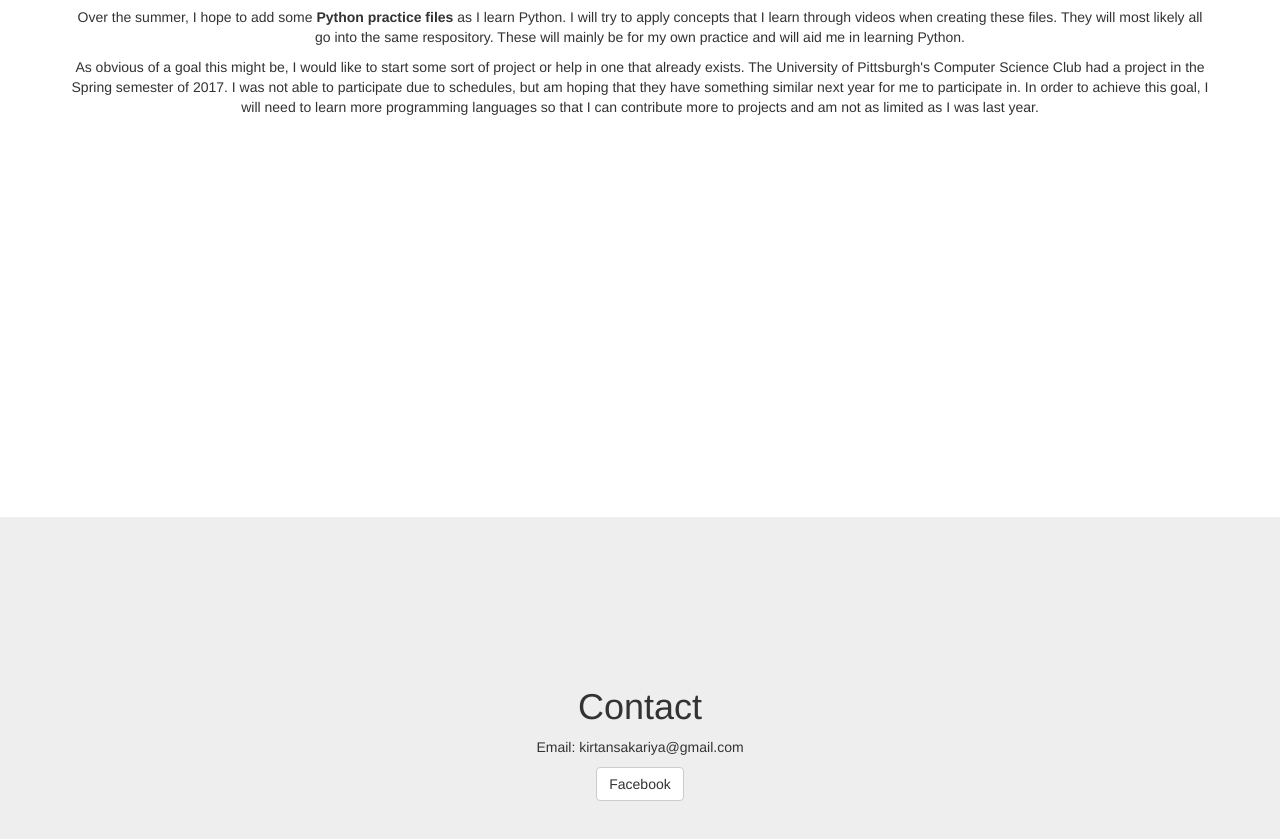
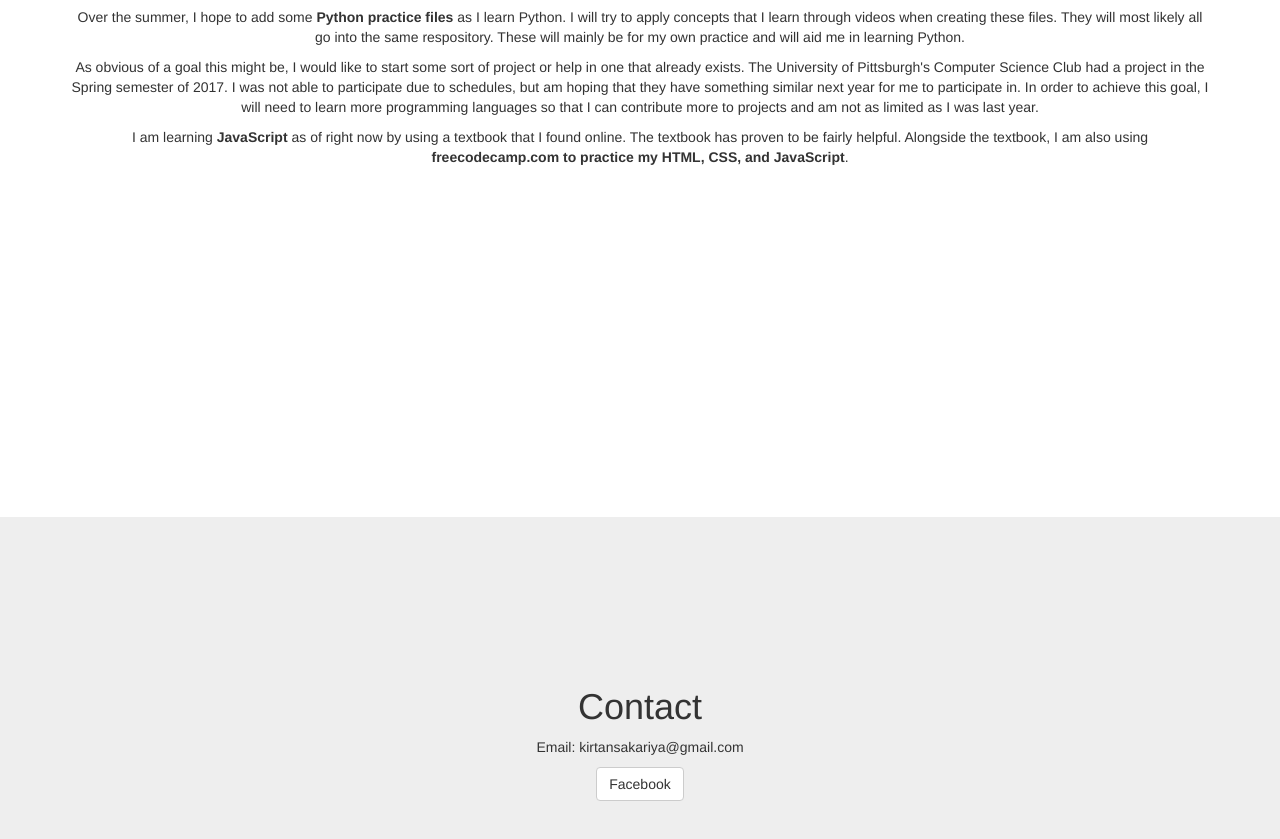
Before and after one commit to kirtansakariya/kirtansakariya.github.io, a website: page index.html in a window 1280 px wide. Shown: the part 3483-4322 px from the top of the page. Drawn offline with Linux system fonts and the light colour scheme.

Commit message:
updated goals, added JS

```diff
--- a/index.html
+++ b/index.html
@@ -136,6 +136,7 @@
                     <p>I have recently started using <Strong>GitHub</Strong> and as a result, there is not much content on there. As of right now, the only project on GitHub is my <Strong>website</Strong>. I wish to keep working on my website as much as possible over summer and make changes to make it look <Strong>appealing and informative</Strong>. In addition to that, the website will slowly be filled with information about myself as updates are needed.</p>
                     <p>Over the summer, I hope to add some <Strong>Python practice files</Strong> as I learn Python. I will try to apply concepts that I learn through videos when creating these files. They will most likely all go into the same respository. These will mainly be for my own practice and will aid me in learning Python.</p>
                     <p>As obvious of a goal this might be, I would like to start some sort of project or help in one that already exists. The University of Pittsburgh's Computer Science Club had a project in the Spring semester of 2017. I was not able to participate due to schedules, but am hoping that they have something similar next year for me to participate in. In order to achieve this goal, I will need to learn more programming languages so that I can contribute more to projects and am not as limited as I was last year.</p>
+                    <p>I am learning <Strong>JavaScript</Strong> as of right now by using a textbook that I found online. The textbook has proven to be fairly helpful. Alongside the textbook, I am also using <Strong>freecodecamp.com to practice my HTML, CSS, and JavaScript</Strong>.</p>
                 </div>
             </div>
         </div>
```
